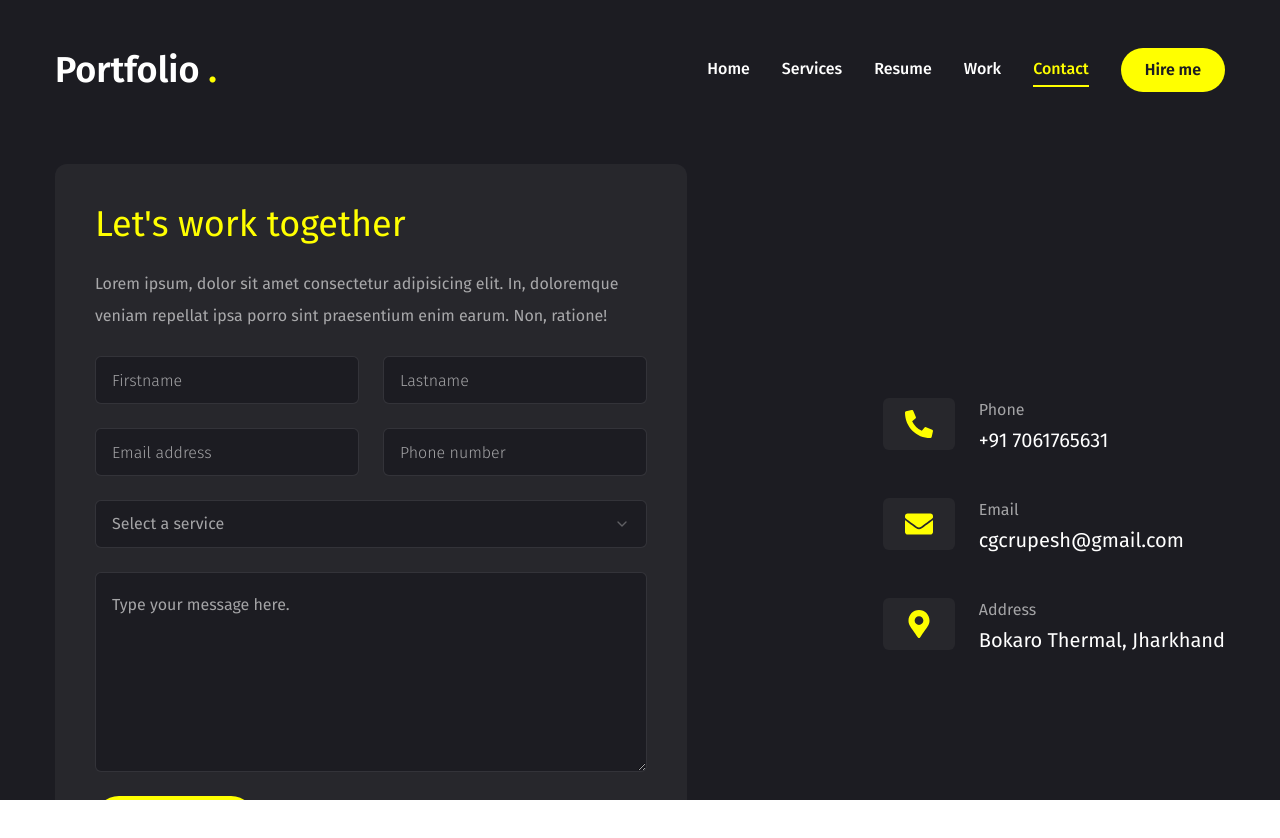
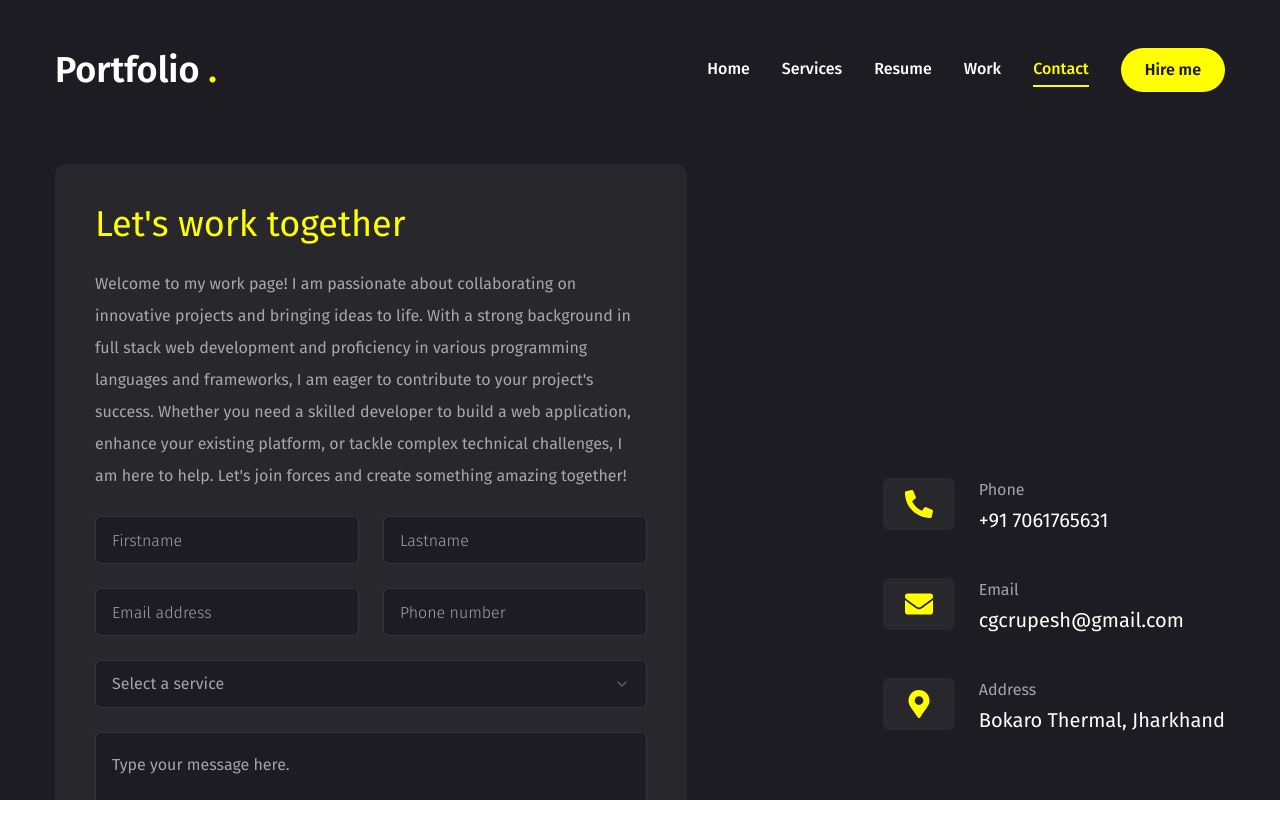
Before and after one commit to rupesh-dev30/Portfolio-NextJs14, a Next.js app: page /contact in a window 1280 px wide. Shown: the top 838 px of the page. Built offline with nearby package versions, Linux system fonts and the light colour scheme.

Commit message:
update descriptions

```diff
--- a/app/contact/page.jsx
+++ b/app/contact/page.jsx
@@ -52,9 +52,14 @@ export default function Contact() {
             <form className="flex flex-col gap-6 p-10 bg-[#27272c] rounded-xl">
               <h3 className="text-4xl text-accent">Let&apos;s work together</h3>
               <p className="text-white/60">
-                Lorem ipsum, dolor sit amet consectetur adipisicing elit. In,
-                doloremque veniam repellat ipsa porro sint praesentium enim
-                earum. Non, ratione!
+                Welcome to my work page! I am passionate about collaborating on
+                innovative projects and bringing ideas to life. With a strong
+                background in full stack web development and proficiency in
+                various programming languages and frameworks, I am eager to
+                contribute to your project's success. Whether you need a skilled
+                developer to build a web application, enhance your existing
+                platform, or tackle complex technical challenges, I am here to
+                help. Let's join forces and create something amazing together!
               </p>
               <div className="grid grid-cols-1 md:grid-cols-2 gap-6">
                 <Input type="firstname" placeholder="Firstname" />
--- a/app/resume/page.jsx
+++ b/app/resume/page.jsx
@@ -36,7 +36,7 @@ import { motion } from "framer-motion";
 const about = {
   title: "About me",
   description:
-    "Third-year BTech student passionate about full stack web development, data structures, algorithms, C++, C, Java, Python programming language. Eager to apply theoretical knowledge to practical projects and committed to continual learning and growth in the field of computer science.",
+    "BTech student passionate about full stack web development, data structures, algorithms, C++, C, Java, and Python programming languages. Eager to apply theoretical knowledge to practical projects and committed to continual learning and growth in the field of computer science.",
   info: [
     {
       fieldName: "Name",
@@ -65,13 +65,13 @@ const education = {
   icon: <IoSchoolSharp />,
   title: "My education",
   description:
-    "Lorem ipsum, dolor sit amet consectetur adipisicing elit. Rerum optio amet illum, corporis consequatur voluptatum et vel ipsam distinctio eos!",
+    "I am currently pursuing a Bachelor's degree in Computer Science Engineering from Chandigarh Engineering College, maintaining a CGPA of 8.10. I completed my intermediate and matriculation at Kendriya Vidyalaya, Bokaro Thermal, with scores of 87% and 85%, respectively. During my academic journey, I have engaged in various projects, competitions, and extracurricular activities, which have helped me develop strong technical and interpersonal skills.",
 
   items: [
     {
       institution: "Chandigarh Engineering College, Landran",
       degree: "Bachelors in Computer Sceience Engineering",
-      score: "8.31 CGPA",
+      score: "8.10 CGPA",
       duration: "2022-Present",
     },
     {
@@ -92,7 +92,7 @@ const education = {
 const skills = {
   title: "My skills",
   description:
-    "Lorem ipsum, dolor sit amet consectetur adipisicing elit. Rerum optio amet illum, corporis consequatur voluptatum et vel ipsam distinctio eos!",
+    "I have a diverse set of skills in full stack web development and programming. My expertise spans HTML5, CSS, JavaScript, and various frameworks and libraries including Node.js, Express.js, and React.js. Additionally, I am proficient in C++, Java, and have experience with databases like MongoDB and styling tools such as Tailwind CSS. I am also familiar with Next.js, ShadCN UI library, and Unreal Engine.",
   skillList: [
     {
       icon: <FaHtml5 />,
```
